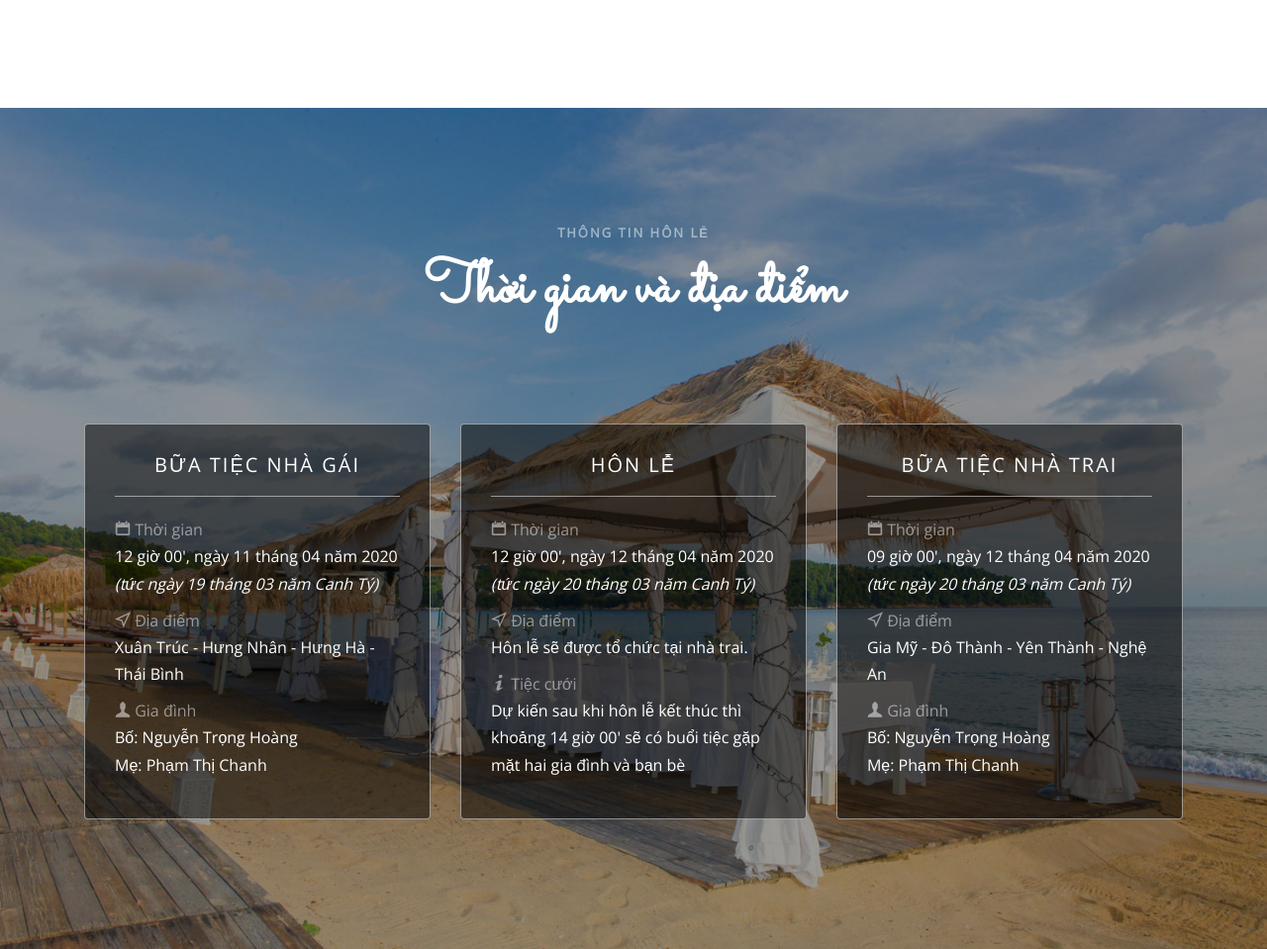
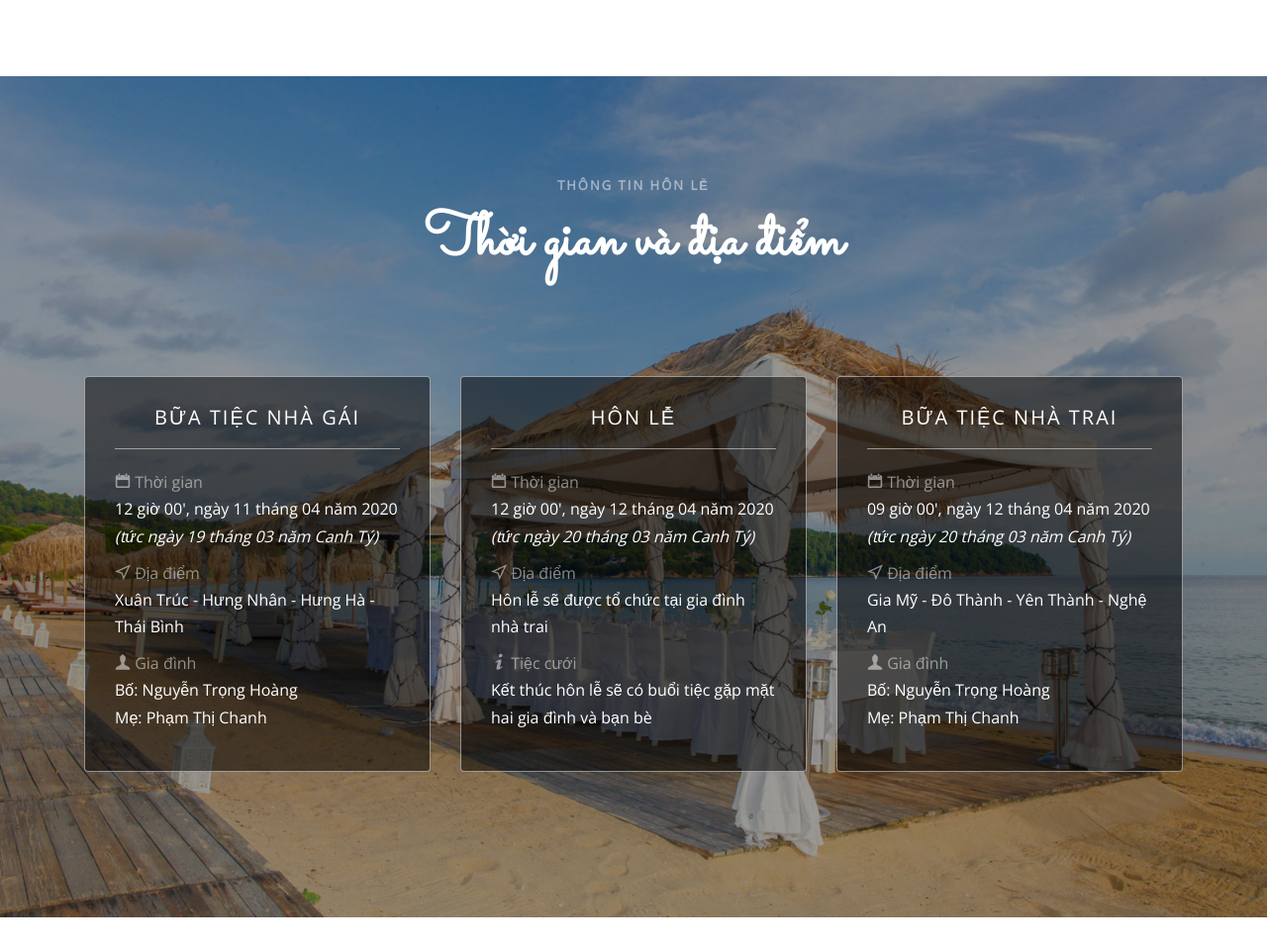
Before and after one commit to datnt2308/zappu9x.github.io, a plain HTML site: page index.html in a window 1280 px wide. Shown: the part 1431-2390 px from the top of the page at 99% size. Drawn offline with nearby package versions, Linux system fonts and the light colour scheme; files whose address does not match are found by name.

Commit message:
Fix message

```diff
--- a/css/style.css
+++ b/css/style.css
@@ -1047,7 +1047,7 @@ form label {
 #fh5co-couple,
 #fh5co-gallery,
 .fh5co-section {
-  padding: 7em 0;
+  padding: 6em 0;
   clear: both;
 }
 @media screen and (max-width: 768px) {
--- a/index.html
+++ b/index.html
@@ -216,14 +216,14 @@
 												<i class="icon-location"></i>
 												<span>Địa điểm</span>
 											</div>
-											<div>Hôn lễ sẽ được tổ chức tại nhà trai.</div>
+											<div>Hôn lễ sẽ được tổ chức tại gia đình nhà trai</div>
 										</div>
 										<div class="event-row">
 											<div class="event-title">
 												<i class="icon-info"></i>
 												<span>Tiệc cưới</span>
 											</div>
-											<div>Dự kiến sau khi hôn lễ kết thúc thì khoảng 14 giờ 00' sẽ có buổi tiệc gặp mặt hai gia đình và bạn bè</div>
+											<div>Kết thúc hôn lễ sẽ có buổi tiệc gặp mặt hai gia đình và bạn bè</div>
 										</div>
 									</div>
 								</div>
```
